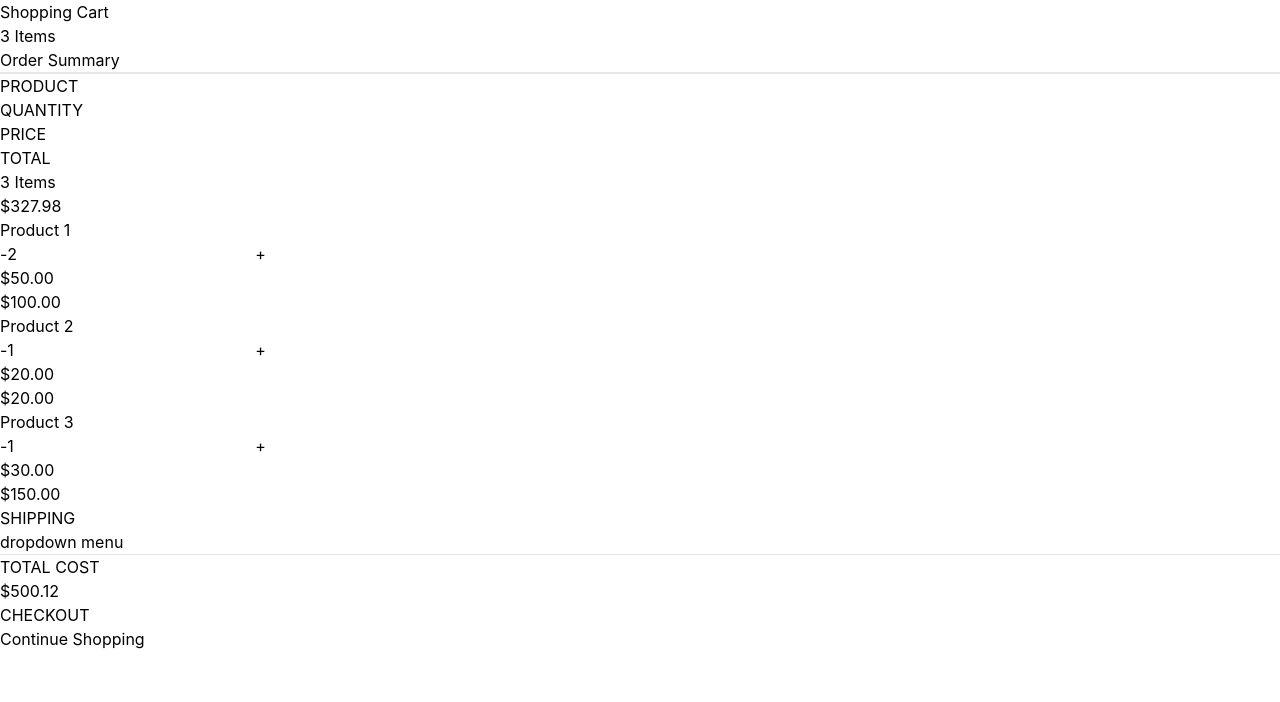
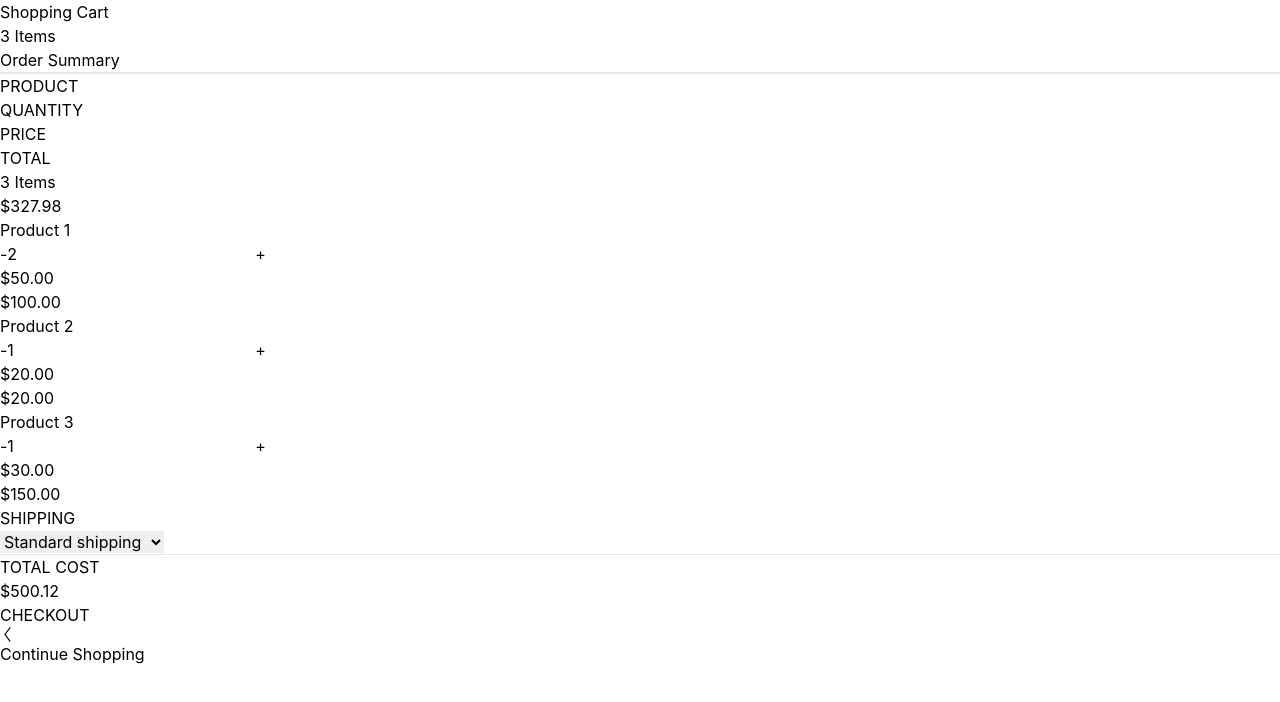
Before and after one commit to hkhaung/webdev-projects, a React (Vite) app in the folder shopping-cart/shopping-cart/: page /cart in a window 1280 px wide. Shown: the top 702 px of the page. Built offline with nearby package versions, Linux system fonts and the light colour scheme.

Commit message:
cart page done

```diff
--- a/shopping-cart/shopping-cart/src/components/Cart/Cart.jsx
+++ b/shopping-cart/shopping-cart/src/components/Cart/Cart.jsx
@@ -62,7 +62,7 @@ function RangeInput({ starting=1, min=1, max=100 }) {
       <div className="flex items-center gap-2">
         <button onClick={handleDecrement} className="bg-gray-100 px-2 rounded hover:bg-gray-200 transition duration-300 ease-in-out" disabled={value <= min}>-</button>
         <input type="text" value={value} onChange={handleInputChange} className="border rounded text-center w-12" />
-        <button onClick={handleIncrement} className="bg-gray-100 px-2 rounded hover:bg-gray-200 transition duration-300 ease-in-out" disabled={value >= max}>+</button>
+        <button onClick={handleIncrement} className="bg-gray-200 px-2 rounded hover:bg-gray-200 transition duration-300 ease-in-out" disabled={value >= max}>+</button>
       </div>
     </>
   )
@@ -99,10 +99,10 @@ function Cart() {
           <hr className="border-gray-300"/>
         </div>
 
-        <div className="font-bold">PRODUCT</div>
-        <div className="font-bold">QUANTITY</div>
-        <div className="font-bold">PRICE</div>
-        <div className="font-bold">TOTAL</div>
+        <div className="font-bold text-gray-400">PRODUCT</div>
+        <div className="font-bold text-gray-400">QUANTITY</div>
+        <div className="font-bold text-gray-400">PRICE</div>
+        <div className="font-bold text-gray-400">TOTAL</div>
 
         <div className="font-bold">{items.length} Items</div>
         <div className="font-bold text-right">$327.98</div>
@@ -119,7 +119,10 @@ function Cart() {
 
         <div className="font-bold row-start-4 col-start-5">SHIPPING</div>
         <div className="row-start-5 col-start-5 col-span-2 flex justify-center">
-          <button>dropdown menu</button>
+          <select name="shipping" id="shipping-dropdown" className="w-full text-center bg-gray-100 p-2 rounded cursor-pointer focus:outline-none focus:ring-2 focus:border-blue-500 hover:bg-gray-200 transition duration-300 ease-in-out">
+            <option value="standard" className="rounded">Standard shipping</option>
+            <option value="same-day">Same day shipping</option>
+          </select>
         </div>
         <div className="row-start-6 col-start-5 col-span-2">
           <hr className="border-gray-300"/>
@@ -127,12 +130,21 @@ function Cart() {
         <div className="row-start-7 col-start-5 font-bold">TOTAL COST</div>
         <div className="row-start-7 col-start-6 font-bold text-right">$500.12</div>
         <div className="row-start-8 col-start-5 col-span-2 flex justify-center">
-          <button className="w-full bg-blue-500 rounded p-2 font-bold text-white hover:bg-blue-700 transition duration-300 ease-in-out">CHECKOUT</button>
+          <button className="w-full bg-blue-500 rounded p-4 font-bold text-white shadow-blue-400 shadow-lg hover:bg-blue-700 transition duration-300 ease-in-out">CHECKOUT</button>
         </div>
 
       </div>
 
-      <Link to="/" className="font-bold text-blue-500">Continue Shopping</Link>
+      <Link to="/" className="font-bold text-blue-500">
+        <div className="flex items-center gap-2 px-12 hover:text-blue-600 transition duration-300 ease-in-out">
+          <svg fill="currentColor" height="15px" width="15px" version="1.1" id="Layer_1" xmlns="http://www.w3.org/2000/svg"
+             xmlns:xlink="http://www.w3.org/1999/xlink" viewBox="0 0 404.258 404.258" xml:space="preserve"><g id="SVGRepo_bgCarrier" stroke-width="2"></g>
+          <g id="SVGRepo_tracerCarrier" stroke-linecap="round" stroke-linejoin="round"></g>
+          <g id="SVGRepo_iconCarrier"> <polygon
+            points="289.927,18 265.927,0 114.331,202.129 265.927,404.258 289.927,386.258 151.831,202.129 "></polygon> </g></svg>
+        <span>Continue Shopping</span>
+        </div>
+      </Link>
 
 
     </>
```
Also changed, not shown: 1 other file (tests, documents, lock files or other folders).
